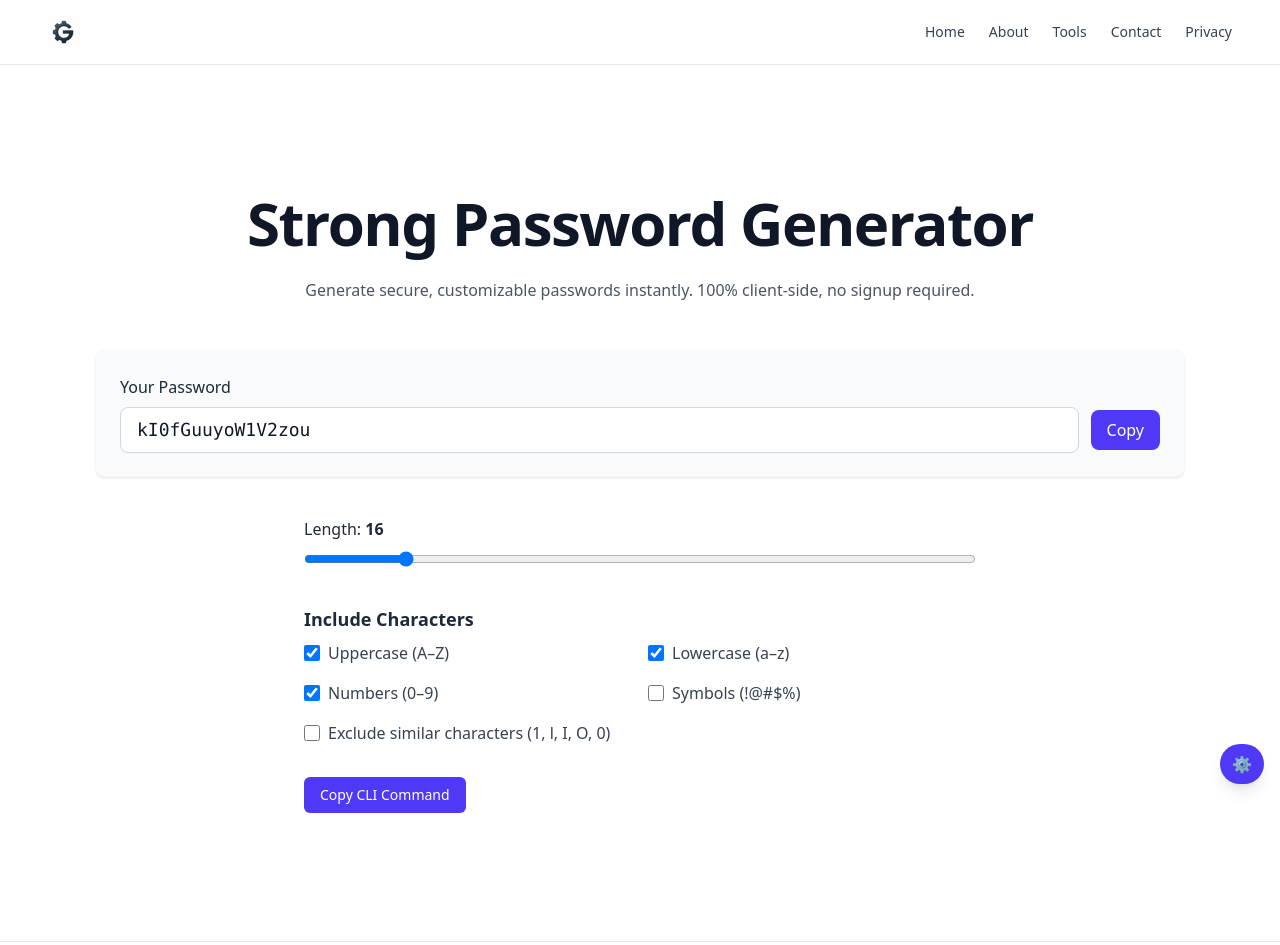
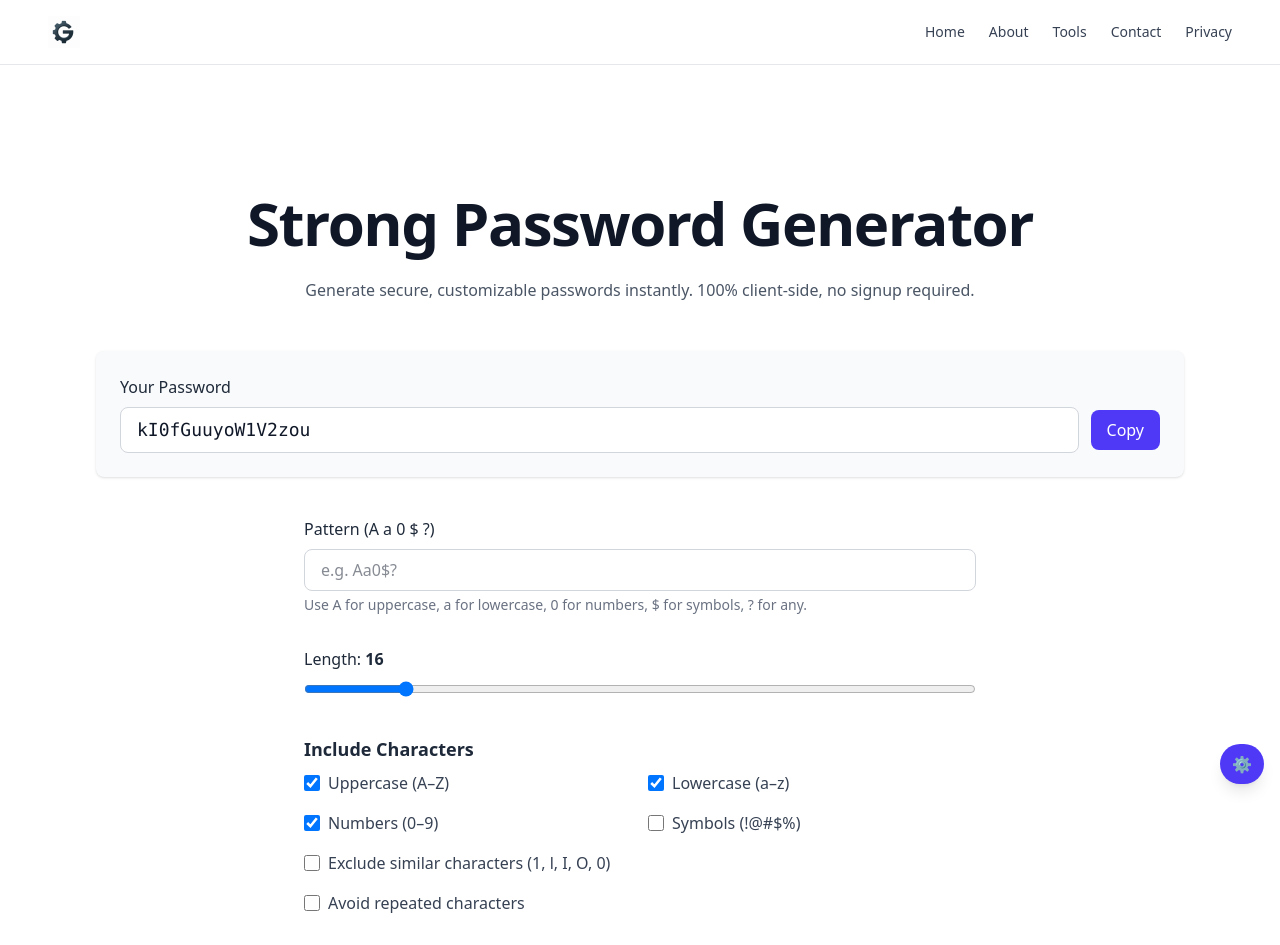
Before and after one commit to tahir-ozcan/gearizen, a Next.js app: page /tools/password-generator in a window 1280 px wide. Shown: the top 945 px of the page. Built offline with nearby package versions, Linux system fonts and the light colour scheme.

Commit message:
Enhance password generator with patterns and options

```diff
--- a/app/tools/password-generator/page.tsx
+++ b/app/tools/password-generator/page.tsx
@@ -2,6 +2,7 @@
 
 import PasswordGeneratorClient from "./password-generator-client";
 import BreadcrumbJsonLd from "@/app/components/BreadcrumbJsonLd";
+import JsonLd from "@/app/components/JsonLd";
 
 export const metadata = {
   metadataBase: new URL("https://gearizen.com"),
@@ -46,9 +47,23 @@ export const metadata = {
   },
 };
 
-export default function PasswordGeneratorPage() {  return (
+export default function PasswordGeneratorPage() {
+  return (
     <>
-      <BreadcrumbJsonLd pageTitle="Strong Password Generator" pageUrl="https://gearizen.com/tools/password-generator" />
+      <BreadcrumbJsonLd
+        pageTitle="Strong Password Generator"
+        pageUrl="https://gearizen.com/tools/password-generator"
+      />
+      <JsonLd
+        data={{
+          "@context": "https://schema.org",
+          "@type": "SoftwareApplication",
+          name: "Strong Password Generator",
+          operatingSystem: "any",
+          applicationCategory: "UtilitiesApplication",
+          offers: { "@type": "Offer", price: "0", priceCurrency: "USD" },
+        }}
+      />
       <PasswordGeneratorClient />
     </>
   );
--- a/app/tools/password-generator/password-generator-client.tsx
+++ b/app/tools/password-generator/password-generator-client.tsx
@@ -6,8 +6,6 @@ import { useState, useEffect, useCallback, ChangeEvent } from "react";
 // Correct relative path to the shared password utility
 import { generatePassword } from "../../../lib/generate-password";
 
-
-
 export default function PasswordGeneratorClient() {
   const [length, setLength] = useState(16);
   const [useUpper, setUseUpper] = useState(true);
@@ -15,6 +13,8 @@ export default function PasswordGeneratorClient() {
   const [useDigits, setUseDigits] = useState(true);
   const [useSymbols, setUseSymbols] = useState(false);
   const [excludeSimilar, setExcludeSimilar] = useState(false);
+  const [pattern, setPattern] = useState("");
+  const [avoidRepeats, setAvoidRepeats] = useState(false);
   const [password, setPassword] = useState("");
   const [copied, setCopied] = useState(false);
 
@@ -26,10 +26,21 @@ export default function PasswordGeneratorClient() {
       digits: useDigits,
       symbols: useSymbols,
       excludeSimilar,
+      pattern: pattern || undefined,
+      avoidRepeats,
     });
     setPassword(pwd);
     setCopied(false);
-  }, [length, useUpper, useLower, useDigits, useSymbols, excludeSimilar]);
+  }, [
+    length,
+    useUpper,
+    useLower,
+    useDigits,
+    useSymbols,
+    excludeSimilar,
+    pattern,
+    avoidRepeats,
+  ]);
 
   useEffect(() => {
     generate();
@@ -58,6 +69,8 @@ export default function PasswordGeneratorClient() {
     useDigits ? "--digits" : "",
     useSymbols ? "--symbols" : "",
     excludeSimilar ? "--exclude-similar" : "",
+    pattern ? `--pattern ${pattern}` : "",
+    avoidRepeats ? "--avoid-repeats" : "",
   ]
     .filter(Boolean)
     .join(" ");
@@ -116,6 +129,27 @@ export default function PasswordGeneratorClient() {
         className="space-y-8 max-w-2xl mx-auto"
         aria-label="Password options"
       >
+        {/* Pattern */}
+        <div>
+          <label
+            htmlFor="pattern"
+            className="block mb-2 font-medium text-gray-800"
+          >
+            Pattern (A a 0 $ ?)
+          </label>
+          <input
+            id="pattern"
+            type="text"
+            value={pattern}
+            onChange={(e) => setPattern(e.target.value)}
+            placeholder="e.g. Aa0$?"
+            className="input-base"
+          />
+          <p className="text-sm text-gray-500 mt-1">
+            Use A for uppercase, a for lowercase, 0 for numbers, $ for symbols,
+            ? for any.
+          </p>
+        </div>
         {/* Length Slider */}
         <div>
           <label
@@ -135,7 +169,13 @@ export default function PasswordGeneratorClient() {
             aria-valuemax={64}
             aria-valuenow={length}
             className="w-full"
+            disabled={pattern !== ""}
           />
+          {pattern && (
+            <p className="text-sm text-gray-500 mt-1">
+              Length is determined by pattern.
+            </p>
+          )}
         </div>
 
         {/* Character Sets */}
@@ -170,7 +210,6 @@ export default function PasswordGeneratorClient() {
                 className="h-4 w-4 text-indigo-600 border-gray-300 rounded focus:ring-indigo-500"
               />
               <span className="text-gray-700 select-none">Numbers (0–9)</span>
-
             </label>
             <label className="flex items-center space-x-2">
               <input
@@ -188,7 +227,20 @@ export default function PasswordGeneratorClient() {
                 onChange={() => setExcludeSimilar((s) => !s)}
                 className="h-4 w-4 text-indigo-600 border-gray-300 rounded focus:ring-indigo-500"
               />
-              <span className="text-gray-700 select-none">Exclude similar characters (1, l, I, O, 0)</span>
+              <span className="text-gray-700 select-none">
+                Exclude similar characters (1, l, I, O, 0)
+              </span>
+            </label>
+            <label className="flex items-center space-x-2 col-span-2">
+              <input
+                type="checkbox"
+                checked={avoidRepeats}
+                onChange={() => setAvoidRepeats((s) => !s)}
+                className="h-4 w-4 text-indigo-600 border-gray-300 rounded focus:ring-indigo-500"
+              />
+              <span className="text-gray-700 select-none">
+                Avoid repeated characters
+              </span>
             </label>
           </div>
 
--- a/jest.config.js
+++ b/jest.config.js
@@ -9,6 +9,7 @@ module.exports = {
   transformIgnorePatterns: [
     '/node_modules/(?!(marked)/)'
   ],
+  setupFiles: ['./jest.setup.ts'],
   globals: {
     'ts-jest': {
       useESM: true,
--- /dev/null
+++ b/jest.setup.ts
@@ -0,0 +1,6 @@
+if (typeof globalThis.crypto === 'undefined') {
+  // eslint-disable-next-line @typescript-eslint/no-var-requires
+  const { webcrypto } = require('crypto');
+  // @ts-ignore
+  globalThis.crypto = webcrypto;
+}
--- a/lib/generate-password.ts
+++ b/lib/generate-password.ts
@@ -1,11 +1,15 @@
 export interface PasswordOptions {
-  length: number;
+  length?: number;
   upper?: boolean;
   lower?: boolean;
   digits?: boolean;
   symbols?: boolean;
   /** Exclude easily confused characters like 1, l, I, O and 0 */
   excludeSimilar?: boolean;
+  /** Pattern string using A (upper), a (lower), 0 (digit), $ (symbol) */
+  pattern?: string;
+  /** Avoid consecutive repeated characters */
+  avoidRepeats?: boolean;
 }
 
 const UPPER = "ABCDEFGHIJKLMNOPQRSTUVWXYZ";
@@ -33,10 +37,48 @@ function randomChar(set: string): string {
  * Ensures at least one character from each selected set.
  */
 export function generatePassword(options: PasswordOptions): string {
-  const length = Math.floor(options.length);
+  const excludeSimilar = !!options.excludeSimilar;
+
+  // Pattern mode
+  if (options.pattern) {
+    const pattern = options.pattern;
+    const out: string[] = [];
+    for (const char of pattern) {
+      switch (char) {
+        case "A":
+          out.push(randomChar(filterSet(UPPER, excludeSimilar)));
+          break;
+        case "a":
+          out.push(randomChar(filterSet(LOWER, excludeSimilar)));
+          break;
+        case "0":
+          out.push(randomChar(filterSet(DIGITS, excludeSimilar)));
+          break;
+        case "$":
+          out.push(randomChar(filterSet(SYMBOLS, excludeSimilar)));
+          break;
+        case "?":
+        case "*":
+          out.push(
+            randomChar(
+              (options.upper ? filterSet(UPPER, excludeSimilar) : "") +
+                (options.lower ? filterSet(LOWER, excludeSimilar) : "") +
+                (options.digits ? filterSet(DIGITS, excludeSimilar) : "") +
+                (options.symbols ? filterSet(SYMBOLS, excludeSimilar) : "") ||
+                UPPER + LOWER + DIGITS,
+            ),
+          );
+          break;
+        default:
+          out.push(char);
+      }
+    }
+    return out.join("");
+  }
+
+  const length = Math.floor(options.length ?? 0);
   if (length <= 0) return "";
 
-  const excludeSimilar = !!options.excludeSimilar;
   let pool = "";
   if (options.upper) pool += filterSet(UPPER, excludeSimilar);
   if (options.lower) pool += filterSet(LOWER, excludeSimilar);
@@ -47,10 +89,14 @@ export function generatePassword(options: PasswordOptions): string {
   const chars = Array.from({ length }, () => randomChar(pool));
 
   const required: string[] = [];
-  if (options.upper) required.push(randomChar(filterSet(UPPER, excludeSimilar)));
-  if (options.lower) required.push(randomChar(filterSet(LOWER, excludeSimilar)));
-  if (options.digits) required.push(randomChar(filterSet(DIGITS, excludeSimilar)));
-  if (options.symbols) required.push(randomChar(filterSet(SYMBOLS, excludeSimilar)));
+  if (options.upper)
+    required.push(randomChar(filterSet(UPPER, excludeSimilar)));
+  if (options.lower)
+    required.push(randomChar(filterSet(LOWER, excludeSimilar)));
+  if (options.digits)
+    required.push(randomChar(filterSet(DIGITS, excludeSimilar)));
+  if (options.symbols)
+    required.push(randomChar(filterSet(SYMBOLS, excludeSimilar)));
 
   const used = new Set<number>();
   required.forEach((ch) => {
@@ -60,5 +106,15 @@ export function generatePassword(options: PasswordOptions): string {
     chars[idx] = ch;
   });
 
+  if (options.avoidRepeats) {
+    for (let i = 1; i < chars.length; i++) {
+      if (chars[i] === chars[i - 1]) {
+        let next = randomChar(pool);
+        while (next === chars[i - 1]) next = randomChar(pool);
+        chars[i] = next;
+      }
+    }
+  }
+
   return chars.join("");
 }
```
Also changed, not shown: 1 other file (tests, documents, lock files or other folders).
